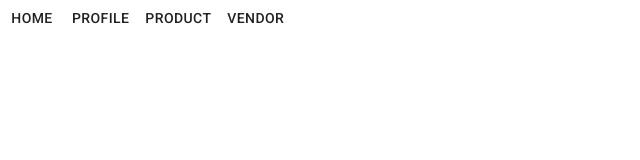
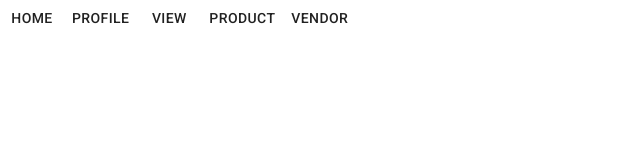
Before and after one commit to Wanhenri/Projeto-ERP, a React (Create React App) app in the folder app/: page / in a window 1280 px wide. Shown: the top 160 px of the page, without its empty margins (0-640 px from the left). Built offline with nearby package versions, Linux system fonts and the light colour scheme.

Commit message:
Object + styles + component

```diff
--- a/app/package.json
+++ b/app/package.json
@@ -9,7 +9,8 @@
     "@testing-library/user-event": "^7.2.1",
     "react": "^16.13.1",
     "react-dom": "^16.13.1",
-    "react-scripts": "3.4.1"
+    "react-scripts": "3.4.1",
+    "styled-components": "^5.1.1"
   },
   "scripts": {
     "start": "react-scripts start",
--- a/app/src/App.js
+++ b/app/src/App.js
@@ -1,9 +1,13 @@
 import React from 'react';
 import SimpleMenu from './component/MenuDrop'
+import Reset from "./styles/generic/reset";
+import Base from "./styles/base";
 
 function App() {
   return (
     <div>
+      <Reset />
+      <Base />
       <SimpleMenu />
     </div>
 
--- a/app/src/component/MenuDrop/index.js
+++ b/app/src/component/MenuDrop/index.js
@@ -29,42 +29,48 @@ export default function SimpleMenu() {
 
   const menudropdown = [
     {
-        id_: 1,
-        name:"Product",
-        add:"Add New Product",
-        search:"Seach Product",
-        delet:"Delete product"
+      id: 1,
+      name:"View",
+      add:"Open table",
+      search:"View table",
+      delet:"Extract Table"
     },
     {
-        id_: 2,
+      id: 2,
+      name:"Product",
+      add:"Add New Product",
+      search:"Seach Product",
+      delet:"Delete product"
+    },
+    {
+        id: 3,
         name:"Vendor",
-        add:"Add New Product",
-        search:"Seach Product",
-        delet:"Delete product"
+        add:"Add New Vendor",
+        search:"Seach Vendor",
+        delet:"Delete Vendor"
     }
   ];
 
   return (
     <div>
         {menusimple.map((simple) => (
-            <ButtonSimple key={simple.id_} content={simple.name} />
+            <ButtonSimple key={simple.id} content={simple.name} />
         ))}
         {menudropdown.map((drop) => (
         <>
-        <Button key={drop.id_} aria-controls="simple-menu" aria-haspopup="true" onClick={handleClick}>
+        <Button key={drop.id} aria-controls="simple-menu" aria-haspopup="true" onClick={handleClick}>
             {drop.name}
         </Button>
         <Menu
-            key={drop.id_}
             id="simple-menu"
             anchorEl={anchorEl}
             keepMounted
             open={Boolean(anchorEl)}
             onClose={handleClose}
         >
-            <MenuItem onClick={handleClose}>{drop.add}</MenuItem>
-            <MenuItem onClick={handleClose}>{drop.search}</MenuItem>
-            <MenuItem onClick={handleClose}>{drop.delet}</MenuItem>
+            <MenuItem key={drop[1]} onClick={handleClose}>{drop.add}</MenuItem>
+            <MenuItem key={drop[2]} onClick={handleClose}>{drop.search}</MenuItem>
+            <MenuItem key={drop[3]} onClick={handleClose}>{drop.delet}</MenuItem>
         </Menu>
         </>
         ))}
--- /dev/null
+++ b/app/src/styles/base/index.js
@@ -0,0 +1,25 @@
+import { createGlobalStyle} from "styled-components";
+
+const Base = createGlobalStyle`
+    * {
+        box-sizing: border-box;
+    }
+    html, body{
+        font-size:var(--size-base);
+        font-family: 'Roboto Slab', serif; /* font dos textos */
+    }
+    h1{
+        font-family: 'Fjalla One', sans-serif; /*font do titulo*/
+        color: #FFFF;
+    }
+    h2{
+        font-family: 'Khula', sans-serif; /*font do subtitle*/
+    }
+    input {
+        font-family:inherit;
+        font-size: inherit;
+    }
+`;
+
+
+export default Base;
--- /dev/null
+++ b/app/src/styles/generic/reset.js
@@ -0,0 +1,13 @@
+
+import { createGlobalStyle } from "styled-components";
+
+const Reset = createGlobalStyle`
+    * {
+        margin: 0;
+        padding: 0;
+        border: none;
+    }
+
+`;
+
+export default Reset;
```
Also changed, not shown: app/src/object/Btn/index.js (added, +23 -0 lines), app/src/object/Inputdata/index.js (added, +24 -0 lines), app/src/styles/setting/colors.js (added), app/src/styles/setting/size.js (added), 1 other file (tests, documents, lock files or other folders).
